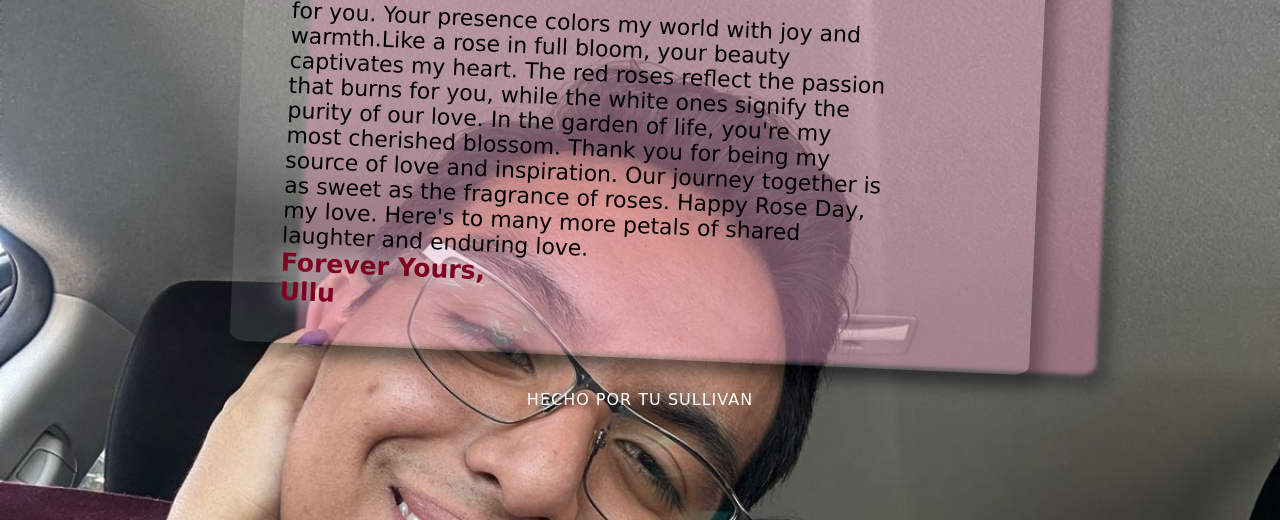
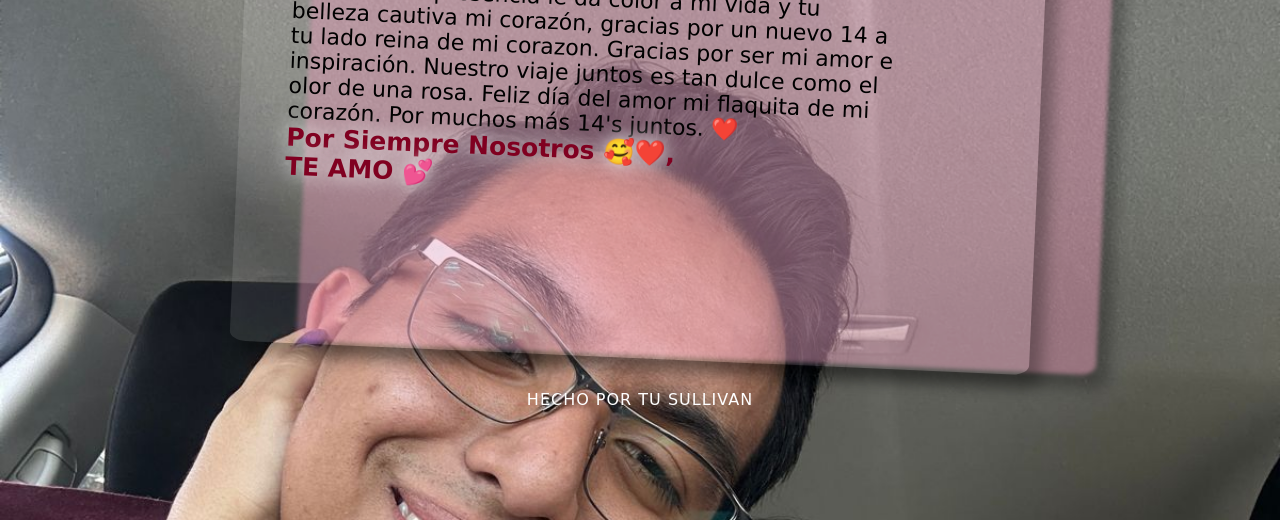
Before and after one commit to monzon96/val, a plain HTML site: page new.html in a window 1280 px wide. Shown: the part 280-800 px from the top of the page. Drawn offline with Linux system fonts and the light colour scheme.

Commit message:
Update new.html

```diff
--- a/new.html
+++ b/new.html
@@ -13,21 +13,20 @@
       <div class="postcard">
         <div class="letter"></div>
         <p>
-          <span>Amor Mío,</span>
+          <span>Amor Mía,</span>
           <br />
-          On this Rose Day, each petal symbolizes my admiration <br />for you.
-          Your presence colors my world with joy and warmth.Like a rose in full
-          bloom, your beauty captivates my heart. The red roses reflect the
-          passion that burns for you, while the white ones signify the purity of
-          our love. In the garden of life, you're my most cherished blossom.
-          Thank you for being my source of love and inspiration. Our journey
-          together is as sweet as the fragrance of roses. Happy Rose Day, my
-          love. Here's to many more petals of shared laughter and enduring love.
+          En este 14 de febrero quiero darte las gracias mi amor <br />hermosa.
+          Tu presencia le da color a mi vida y tu belleza cautiva mi corazón, gracias por un nuevo 14 a tu lado
+          reina de mi corazon.
+          Gracias por ser mi amor e inspiración. Nuestro viaje juntos es tan dulce
+          como el olor de una rosa.
+          Feliz día del amor mi flaquita de mi corazón.
+          Por muchos más 14's juntos. ❤️
           <br />
           <span class="ullu">
-            Forever Yours,
+            Por Siempre Nosotros 🥰❤️,
             <br />
-            Ullu</span
+            TE AMO 💕</span
           >
         </p>
         <div class="address">
```
